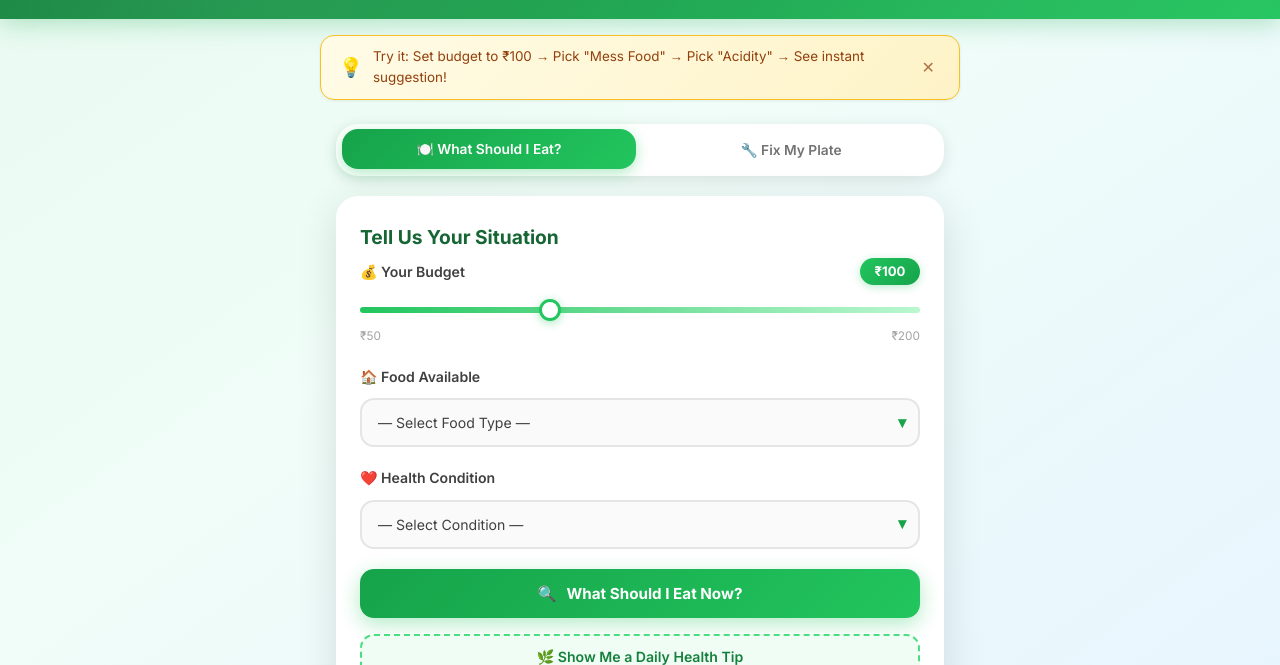
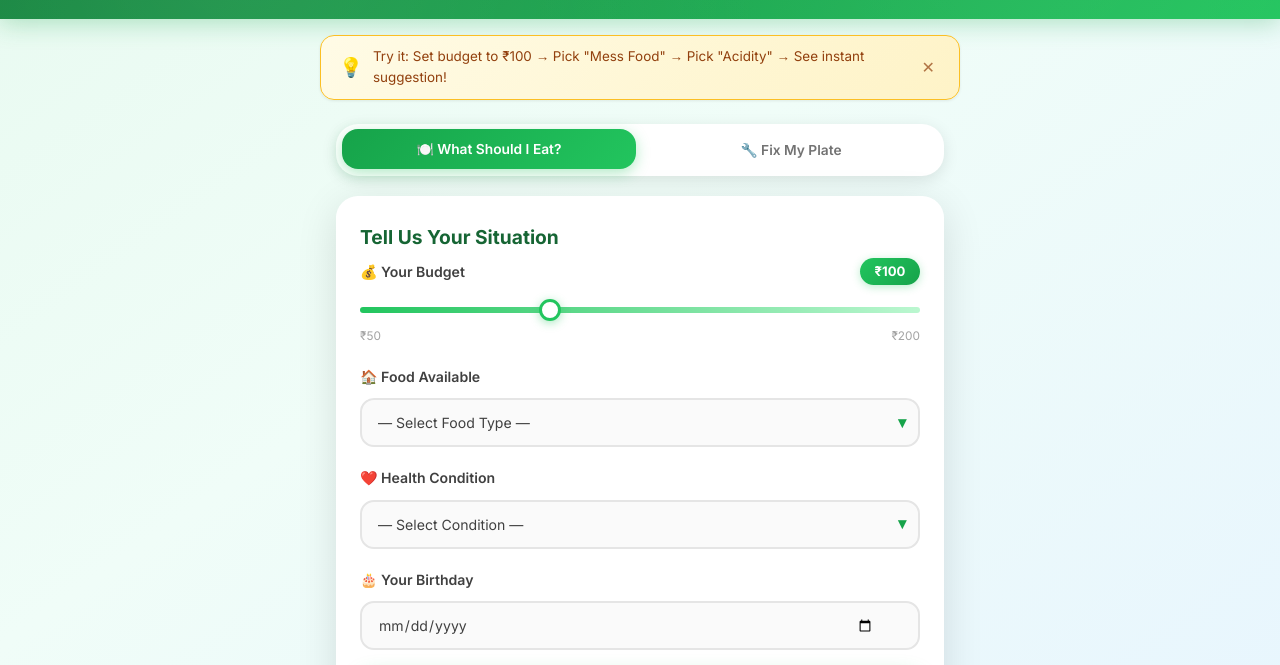
Before and after one commit to mohammedrazzaq0610-png/fixmymeal-lite-project, a plain HTML site: page index.html in a window 1280 px wide. Shown: the part 130-795 px from the top of the page. Drawn offline with Linux system fonts and the light colour scheme.

Commit message:
Add birthday input field

```diff
--- a/index.html
+++ b/index.html
@@ -74,6 +74,12 @@
           </select>
           <span class="arrow">▾</span>
         </div>
+      </div>
+
+      <!-- Birthday -->
+      <div class="field">
+        <label class="label" for="birthday">🎂 Your Birthday</label>
+        <input type="date" id="birthday" class="select" />
       </div>
 
       <button class="cta" id="suggest-btn" onclick="getSuggestion()">
```
